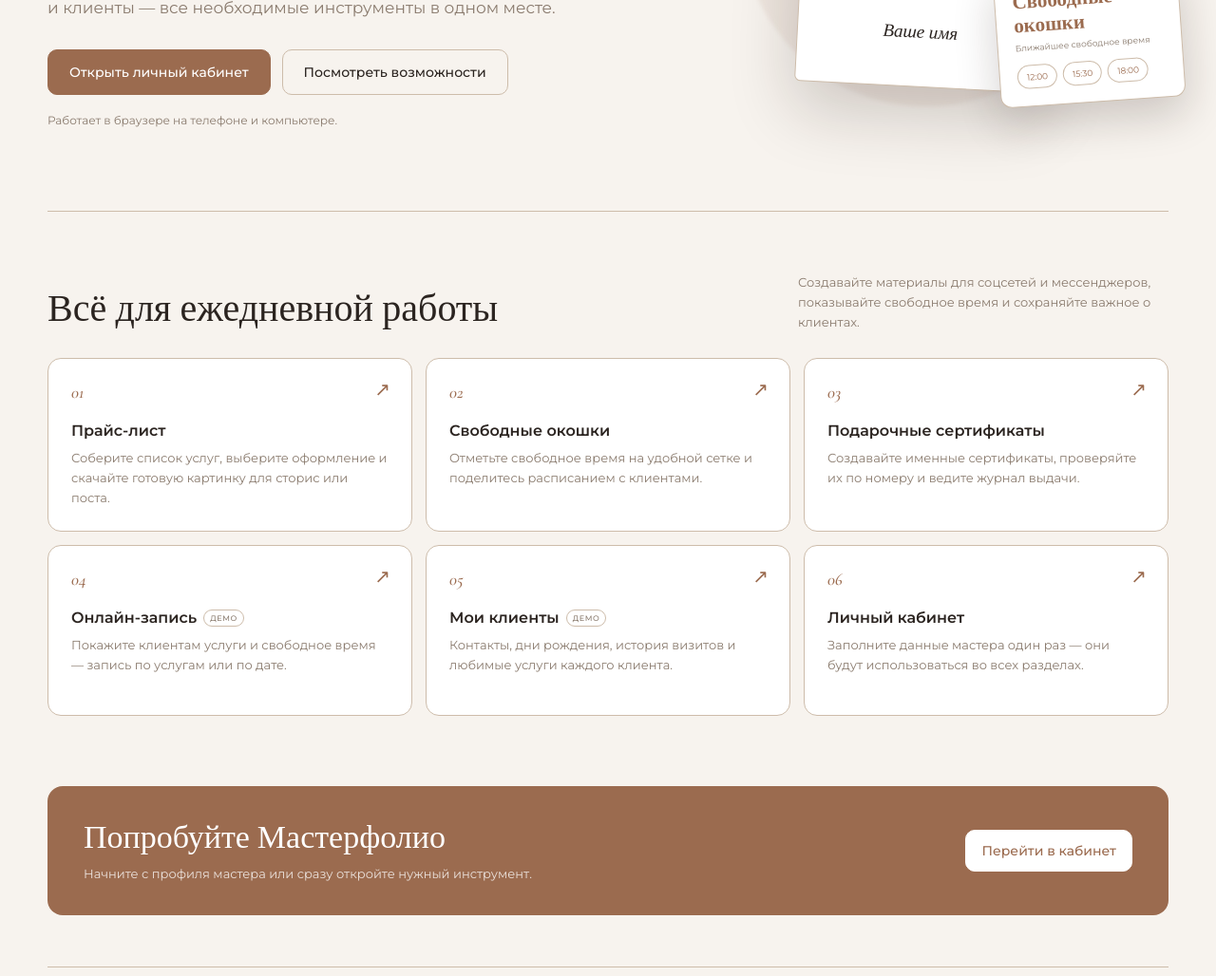
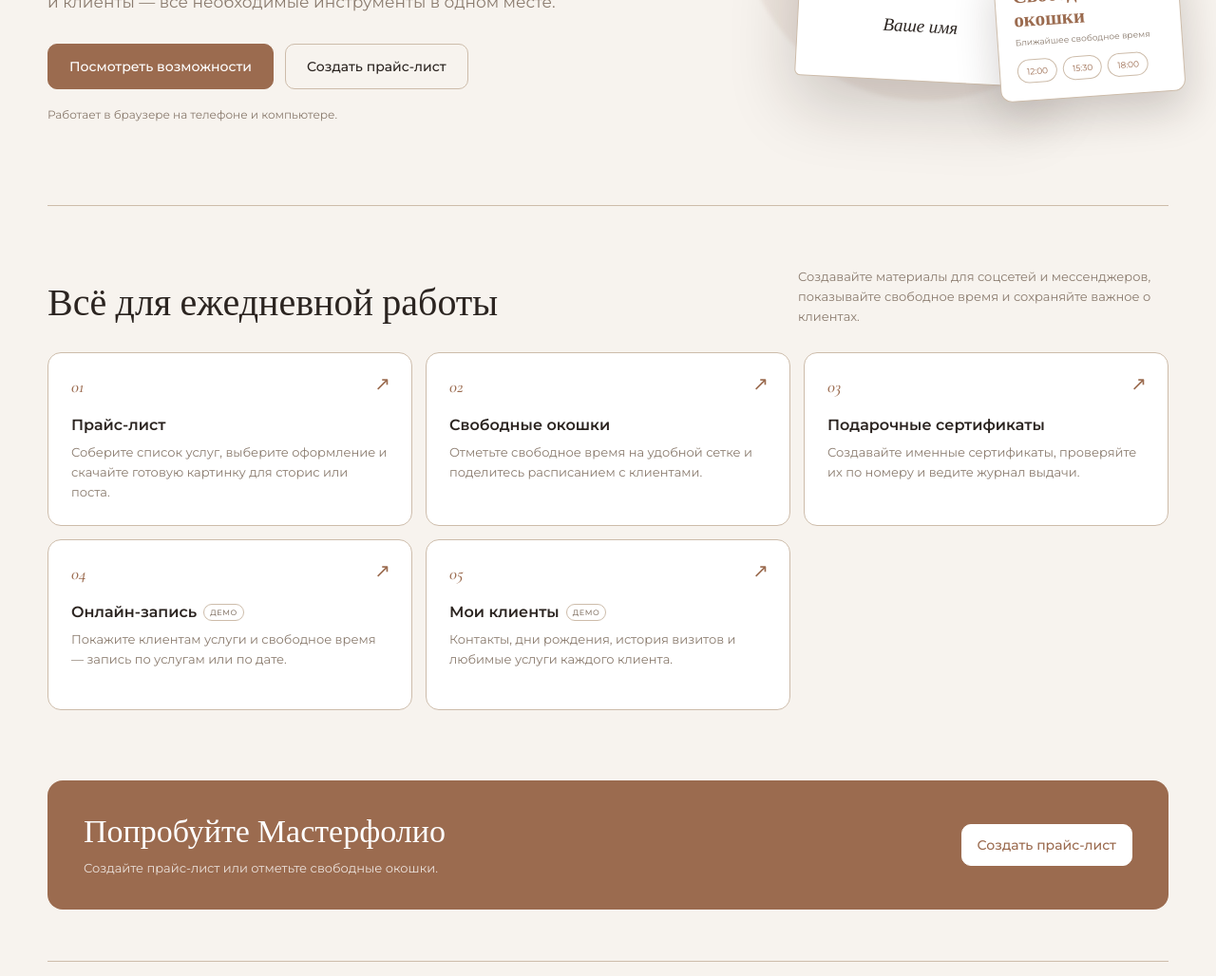
Before and after one commit to BETEP-rnd/beauty-portal, a plain HTML site: page index.html in a window 1280 px wide. Shown: the part 438-1466 px from the top of the page at 95% size. Drawn offline with nearby package versions, Linux system fonts and the light colour scheme.

Commit message:
Убраны переходы в кабинет со стартовой страницы

```diff
--- a/index.html
+++ b/index.html
@@ -98,7 +98,7 @@
 <div class="landing">
   <header class="header">
     <a class="brand" href="./">Мастерфолио</a>
-    <nav aria-label="Основная навигация"><a href="#features">Возможности</a><a class="enter" href="cabinet/">Войти в кабинет</a></nav>
+    <nav aria-label="Основная навигация"><a href="#features">Возможности</a></nav>
   </header>
 
   <main>
@@ -107,7 +107,7 @@
         <p class="eyebrow">Пространство мастера красоты</p>
         <h1>Ваше мастерство.<em>Красиво представлено.</em></h1>
         <p class="lead">Прайс-листы, свободные окошки, подарочные сертификаты и клиенты — все необходимые инструменты в одном месте.</p>
-        <div class="actions"><a class="btn" href="cabinet/">Открыть личный кабинет</a><a class="btn ghost" href="#features">Посмотреть возможности</a></div>
+        <div class="actions"><a class="btn" href="#features">Посмотреть возможности</a><a class="btn ghost" href="price/">Создать прайс-лист</a></div>
         <p class="note">Работает в браузере на телефоне и компьютере.</p>
       </div>
       <div class="showcase" aria-hidden="true">
@@ -132,11 +132,10 @@
         <a class="tool" href="certs/"><span class="number">03</span><span class="arrow">↗</span><h3>Подарочные сертификаты</h3><p>Создавайте именные сертификаты, проверяйте их по номеру и ведите журнал выдачи.</p></a>
         <a class="tool" href="booking/"><span class="number">04</span><span class="arrow">↗</span><h3>Онлайн-запись<span class="badge">Демо</span></h3><p>Покажите клиентам услуги и свободное время — запись по услугам или по дате.</p></a>
         <a class="tool" href="clients/"><span class="number">05</span><span class="arrow">↗</span><h3>Мои клиенты<span class="badge">Демо</span></h3><p>Контакты, дни рождения, история визитов и любимые услуги каждого клиента.</p></a>
-        <a class="tool" href="cabinet/"><span class="number">06</span><span class="arrow">↗</span><h3>Личный кабинет</h3><p>Заполните данные мастера один раз — они будут использоваться во всех разделах.</p></a>
       </div>
     </section>
 
-    <section class="start"><div><h2>Попробуйте Мастерфолио</h2><p>Начните с профиля мастера или сразу откройте нужный инструмент.</p></div><a class="btn" href="cabinet/">Перейти в кабинет</a></section>
+    <section class="start"><div><h2>Попробуйте Мастерфолио</h2><p>Создайте прайс-лист или отметьте свободные окошки.</p></div><a class="btn" href="price/">Создать прайс-лист</a></section>
   </main>
 
   <footer class="footer"><a class="brand" href="./">Мастерфолио</a><span>Инструменты для мастеров красоты</span></footer>
```
